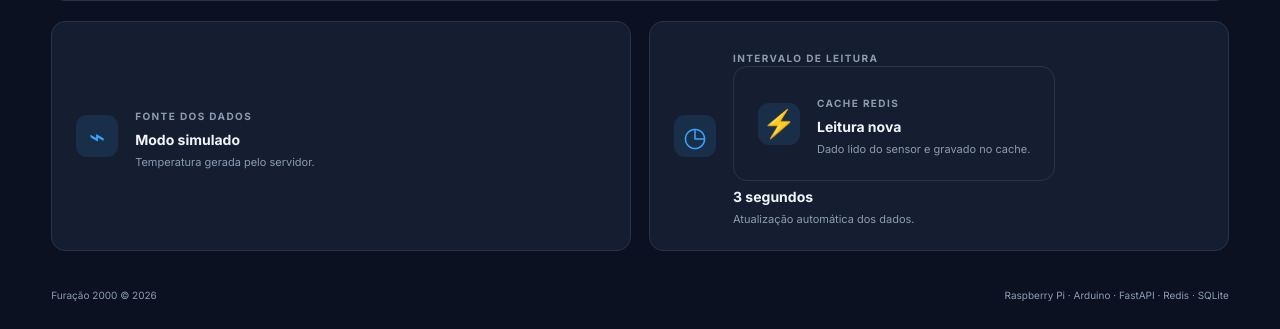
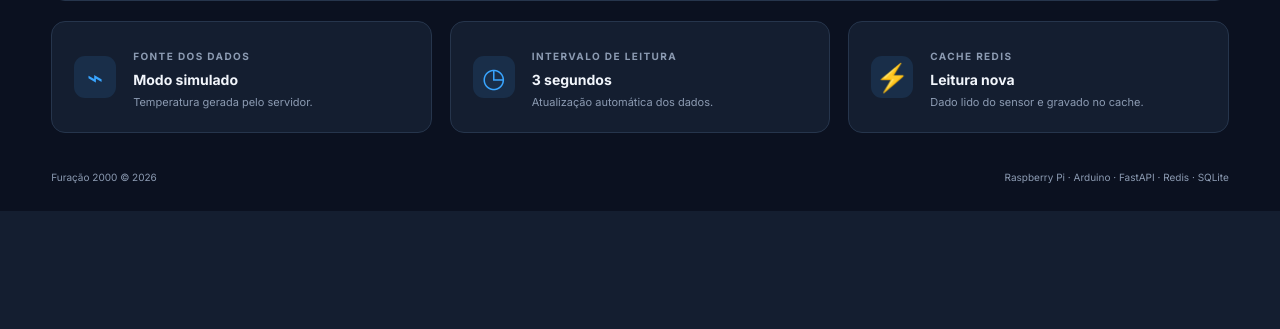
Before and after one commit to dionathadiniz/-monitoramento-temperatura, a FastAPI app: page / in a window 1280 px wide. Shown: the part 984-1313 px from the top of the page. After the commit the page ends 1195 px from the top, so only its background shows below. Run offline with FastAPI, Linux system fonts and the light colour scheme.

Commit message:
Migra para FastAPI, adiciona cache Redis e card de cache

```diff
--- /dev/null
+++ b/requirements.txt
@@ -0,0 +1,5 @@
+fastapi
+uvicorn[standard]
+redis
+jinja2
+pyserial
--- a/static/style.css
+++ b/static/style.css
@@ -1,4 +1,3 @@
-
 @import url('https://fonts.googleapis.com/css2?family=Inter:wght@400;500;600;700;800&display=swap');
 
 :root {
@@ -355,11 +354,11 @@ body {
     margin-top: 12px;
 }
 
-/* INFORMAÇÕES INFERIORES */
+/* INFORMAÇÕES INFERIORES (3 cards: fonte, intervalo, Redis) */
 
 .bottom-grid {
     display: grid;
-    grid-template-columns: 1fr 1fr;
+    grid-template-columns: repeat(3, minmax(0, 1fr));
     gap: 18px;
     margin-top: 20px;
 }
@@ -368,6 +367,7 @@ body {
     display: flex;
     align-items: center;
     gap: 17px;
+    padding: 22px;
 }
 
 .sensor-icon {
@@ -390,6 +390,7 @@ body {
 .sensor-card p {
     color: var(--muted);
     font-size: 11px;
+    line-height: 1.4;
 }
 
 /* RODAPÉ */
--- a/templates/index.html
+++ b/templates/index.html
@@ -163,7 +163,7 @@
             </section>
 
             <!-- INFORMAÇÕES DO SENSOR -->
-            <section class="bottom-grid">
+                        <section class="bottom-grid">
 
                 <article class="card sensor-card">
 
@@ -190,7 +190,16 @@
                     <div>
                         <span class="card-label">INTERVALO DE LEITURA</span>
 
-                                        <article class="card sensor-card">
+                        <h3>3 segundos</h3>
+
+                        <p>
+                            Atualização automática dos dados.
+                        </p>
+                    </div>
+
+                </article>
+
+                <article class="card sensor-card">
 
                     <div class="sensor-icon">⚡</div>
 
@@ -203,15 +212,6 @@
 
                         <p id="cache-description">
                             Verificando o cache distribuído.
-                        </p>
-                    </div>
-
-                </article>
-
-                        <h3>3 segundos</h3>
-
-                        <p>
-                            Atualização automática dos dados.
                         </p>
                     </div>
 
```
Also changed, not shown: historico.db.
